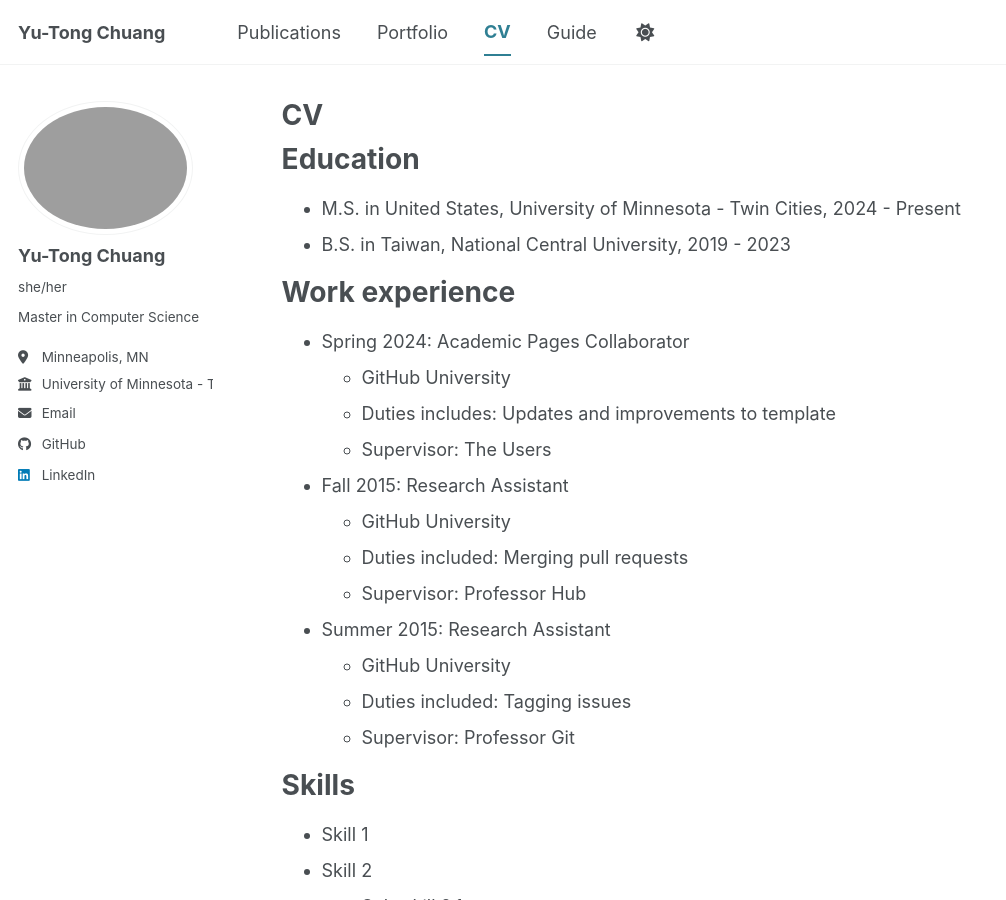
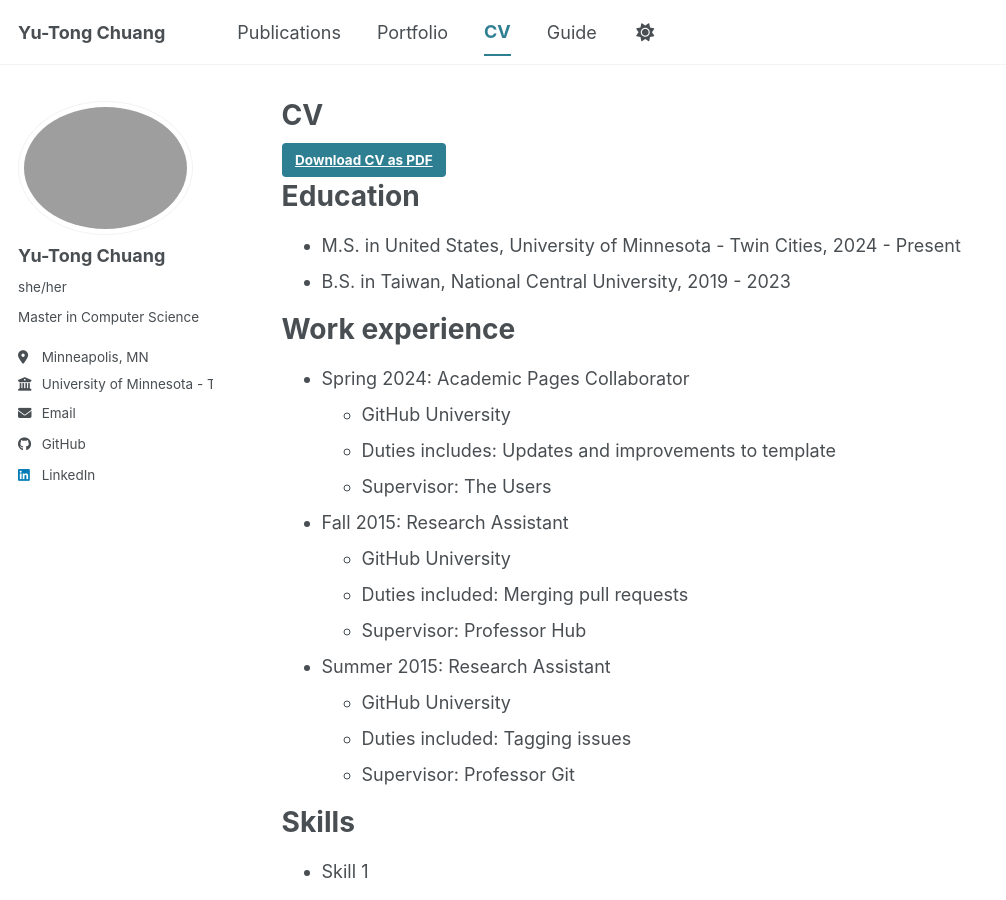
Before and after one commit to novia-aa/novia-aa.github.io, a Jekyll site: the page built from _pages/cv.md, in a window 1280 px wide and 900 px high. Shown: the whole window, without its empty margins (0-1006 px from the left). Built offline with Jekyll 4.4.1, drawn with Linux system fonts in a browser that asks for light colours; a script bundle is joined from its source files by our own code; library files that are not in the unit come from our copies.

Commit message:
layout change

```diff
--- a/_pages/cv.md
+++ b/_pages/cv.md
@@ -8,6 +8,11 @@ redirect_from:
 ---
 
 {% include base_path %}
+
+<div class="cv-download-links">
+  <a href="{{ base_path }}/files/cv.pdf" class="btn btn--primary" target="_blank" rel="noopener">Download CV as PDF</a>
+</div>
+
 
 Education
 ======
```
Also changed, not shown: _pages/about.md (+1 -0 lines), 1 other file.
